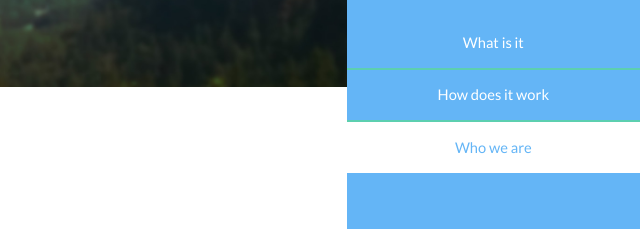
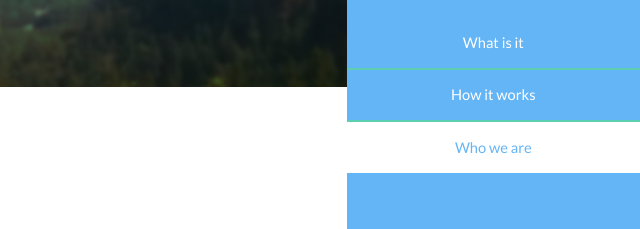
Before and after one commit to burgers-n-fries/burgers-n-fries.github.io, a plain HTML site: page index.html in a window 1280 px wide. Shown: the part 133-362 px from the top of the page, 640-1280 px from the left. Drawn offline with Linux system fonts and the light colour scheme.

Commit message:
renamed menu item

```diff
--- a/index.html
+++ b/index.html
@@ -31,7 +31,7 @@
                     <nav id="nav">
                         <ul>
                             <li><a href="#one" class="active">What is it</a></li>
-                            <li><a href="#two">How does it work</a></li>
+                            <li><a href="#two">How it works</a></li>
                             <li><a href="#three">Who we are</a></li>
                         </ul>
                     </nav>
```
